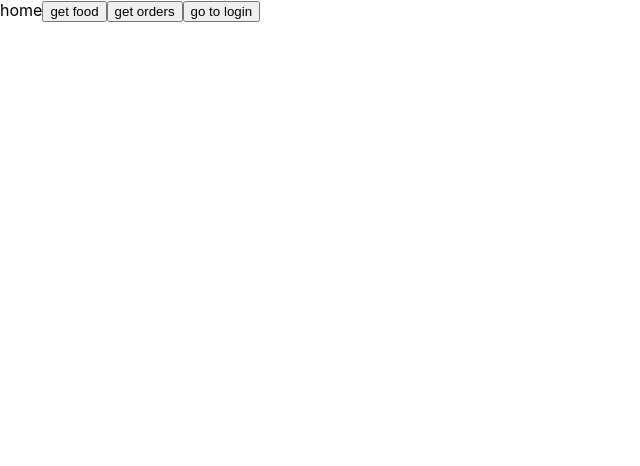
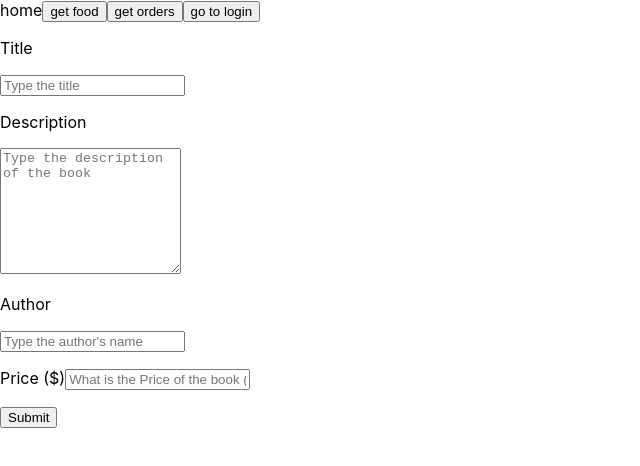
Before and after one commit to j33pan/jpnst, a React (Create React App) app: page / in a window 1280 px wide. Shown: the top 466 px of the page, without its empty margins (0-640 px from the left). Built offline with nearby package versions, Linux system fonts and the light colour scheme; no server answers; what @aws-amplify/ui-react, aws-amplify would draw is missing.

Commit message:
authenticated user -> read, admin -> create, update, delete, read

```diff
--- a/src/graphql/queries.js
+++ b/src/graphql/queries.js
@@ -1,6 +1,37 @@
 /* eslint-disable */
 // this is an auto generated file. This will be overwritten
 
+export const getOrder = /* GraphQL */ `
+  query GetOrder($id: ID!) {
+    getOrder(id: $id) {
+      id
+      user
+      date
+      total
+      createdAt
+      updatedAt
+    }
+  }
+`;
+export const listOrders = /* GraphQL */ `
+  query ListOrders(
+    $filter: ModelOrderFilterInput
+    $limit: Int
+    $nextToken: String
+  ) {
+    listOrders(filter: $filter, limit: $limit, nextToken: $nextToken) {
+      items {
+        id
+        user
+        date
+        total
+        createdAt
+        updatedAt
+      }
+      nextToken
+    }
+  }
+`;
 export const getJPFood = /* GraphQL */ `
   query GetJPFood($id: ID!) {
     getJPFood(id: $id) {
@@ -38,34 +69,3 @@ export const listJPFoods = /* GraphQL */ `
     }
   }
 `;
-export const getOrder = /* GraphQL */ `
-  query GetOrder($id: ID!) {
-    getOrder(id: $id) {
-      id
-      user
-      date
-      total
-      createdAt
-      updatedAt
-    }
-  }
-`;
-export const listOrders = /* GraphQL */ `
-  query ListOrders(
-    $filter: ModelOrderFilterInput
-    $limit: Int
-    $nextToken: String
-  ) {
-    listOrders(filter: $filter, limit: $limit, nextToken: $nextToken) {
-      items {
-        id
-        user
-        date
-        total
-        createdAt
-        updatedAt
-      }
-      nextToken
-    }
-  }
-`;
--- a/src/pages/Home.js
+++ b/src/pages/Home.js
@@ -1,6 +1,7 @@
 import {API, graphqlOperation} from "aws-amplify";
 import React from 'react';
 import { useHistory } from "react-router";
+import { createJPFood } from "../graphql/mutations";
 import { listJPFoods, listOrders } from "../graphql/queries";
 
 export default function Home() {
@@ -20,12 +21,70 @@ export default function Home() {
     const history = useHistory()
     const handlegotologin = () => history.push('/login')
 
+    const [input, setInput] = React.useState({ title: "", description: "", image: "", author: "", price: "" });
+    const createFood = async () => {
+        const data = await API.graphql(graphqlOperation(createJPFood, {input: input}))
+        console.log("success: ", data)
+    }
+    const handleSubmit = (e) => {
+        e.preventDefault()
+        createFood()
+    }
+
     return (
         <div>
             home
             <button onClick={getfoods}>get food</button>
             <button onClick={getorders}>get orders</button>
             <button onClick={handlegotologin}>go to login</button>
+            <form className="form-wrapper" onSubmit={handleSubmit}>
+                        <div className="form-fields">
+                            <div className="title-form">
+                                <p><label htmlFor="title">Title</label></p>
+                                <p><input
+                                    name="email"
+                                    type="title"
+                                    placeholder="Type the title"
+                                    onChange={(e) => setInput({ ...input, title: e.target.value })}
+                                    required
+                                /></p>
+                            </div>
+                            <div className="description-form">
+                                <p><label htmlFor="description">Description</label></p>
+                                <p><textarea
+                                    name="description"
+                                    type="text"
+                                    rows="8"
+                                    placeholder="Type the description of the book"
+                                    onChange={(e) => setInput({ ...input, description: e.target.value })}
+                                    required
+                                /></p>
+                            </div>
+                            <div className="author-form">
+                                <p><label htmlFor="author">Author</label></p>
+                                <p><input
+                                    name="author"
+                                    type="text"
+                                    placeholder="Type the author's name"
+                                    onChange={(e) => setInput({ ...input, author: e.target.value })}
+                                    required
+                                /></p>
+                            </div>
+                            <div className="price-form">
+                                <p><label htmlFor="price">Price ($)</label>
+                                    <input
+                                        name="price"
+                                        type="text"
+                                        placeholder="What is the Price of the book (USD)"
+                                        onChange={(e) => setInput({ ...input, price: e.target.value })}
+                                        required
+                                    /></p>
+                            </div>
+                            <div className="submit-form">
+                                <button className="btn" type="submit">Submit</button>
+                            </div>
+                        </div>
+                    </form>
         </div>
     )
 }
--- a/src/pages/Login.js
+++ b/src/pages/Login.js
@@ -1,4 +1,4 @@
-import { withAuthenticator } from '@aws-amplify/ui-react'
+import { AmplifySignOut, withAuthenticator } from '@aws-amplify/ui-react'
 import React from 'react'
 import { useHistory } from 'react-router'
 
@@ -10,6 +10,7 @@ function Login() {
         <div>
             login
             <button onClick={handlegotohome}>go to home</button>
+            <AmplifySignOut button-text="Sign out"></AmplifySignOut>
         </div>
     )
 }
```
Also changed, not shown: src/graphql/schema.json, 1 other file (tests, documents, lock files or other folders).
